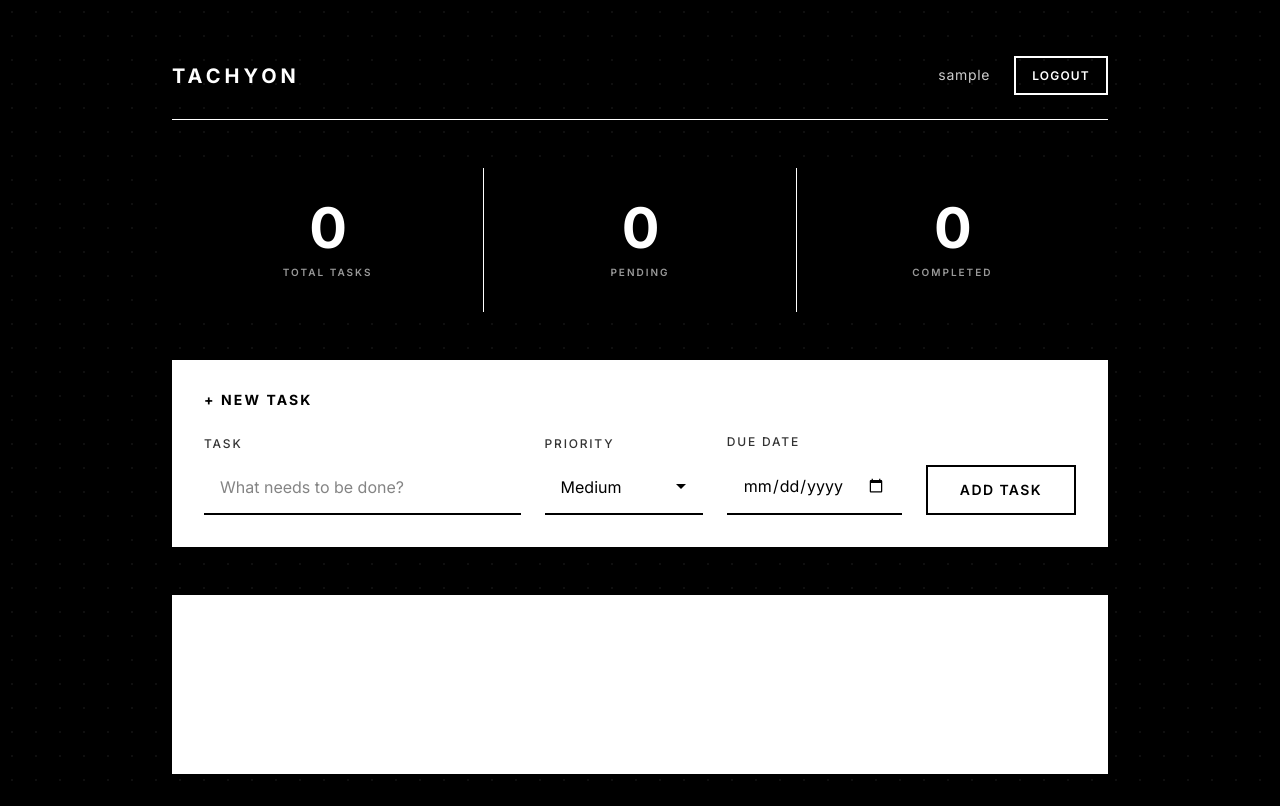
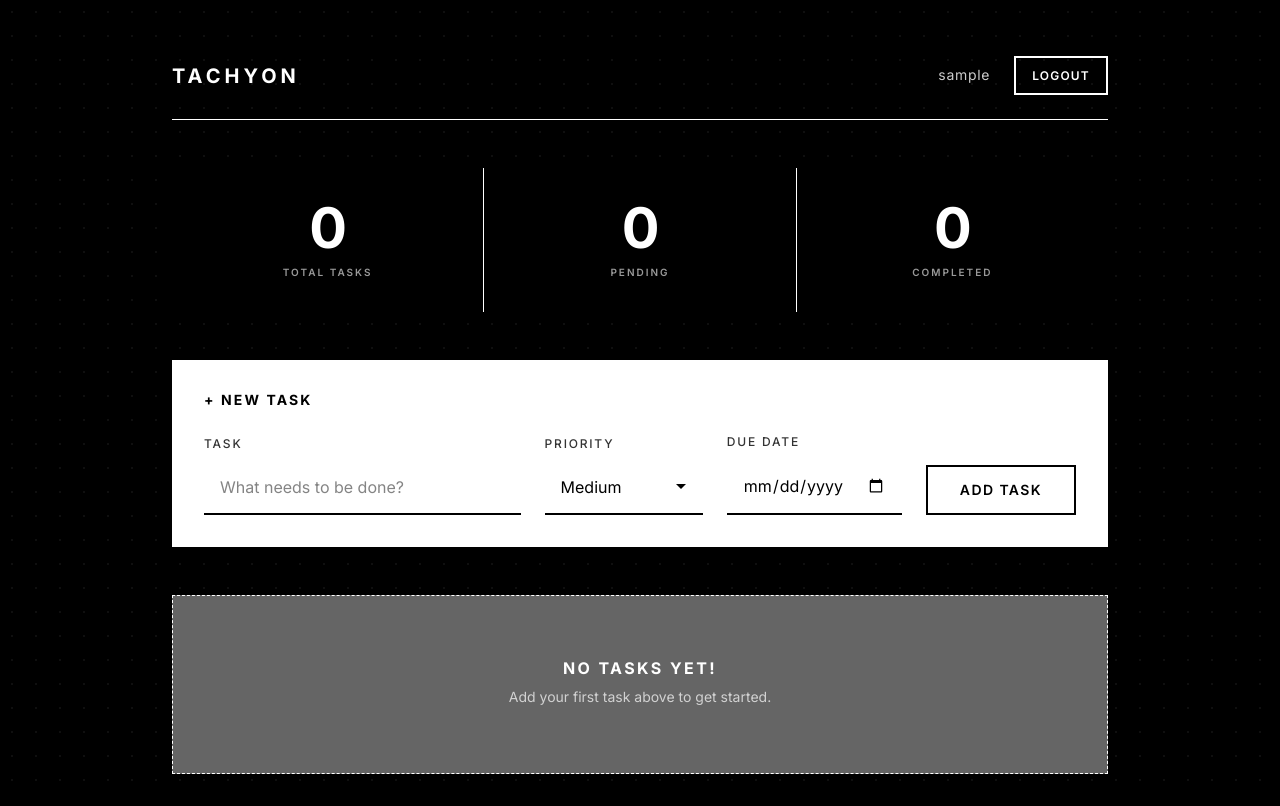
Before and after one commit to JustinReyes28/Tachyon, a PHP site: page /dashboard.php in a window 1280 px wide. Run offline with PHP 8.4, Linux system fonts and the light colour scheme; the visitor is signed in with stand-in values (Sample User, id 1); data that the repository does not hold is empty.

Commit message:
Added text in the empty rectangle to avoid whitespace

```diff
--- a/style.css
+++ b/style.css
@@ -649,6 +649,7 @@ select {
     text-align: center;
     padding: var(--space-3xl) var(--space-xl);
     border: 1px dashed var(--color-white);
+    background-color: var(--color-black);
     opacity: 0.6;
 }
 
```
